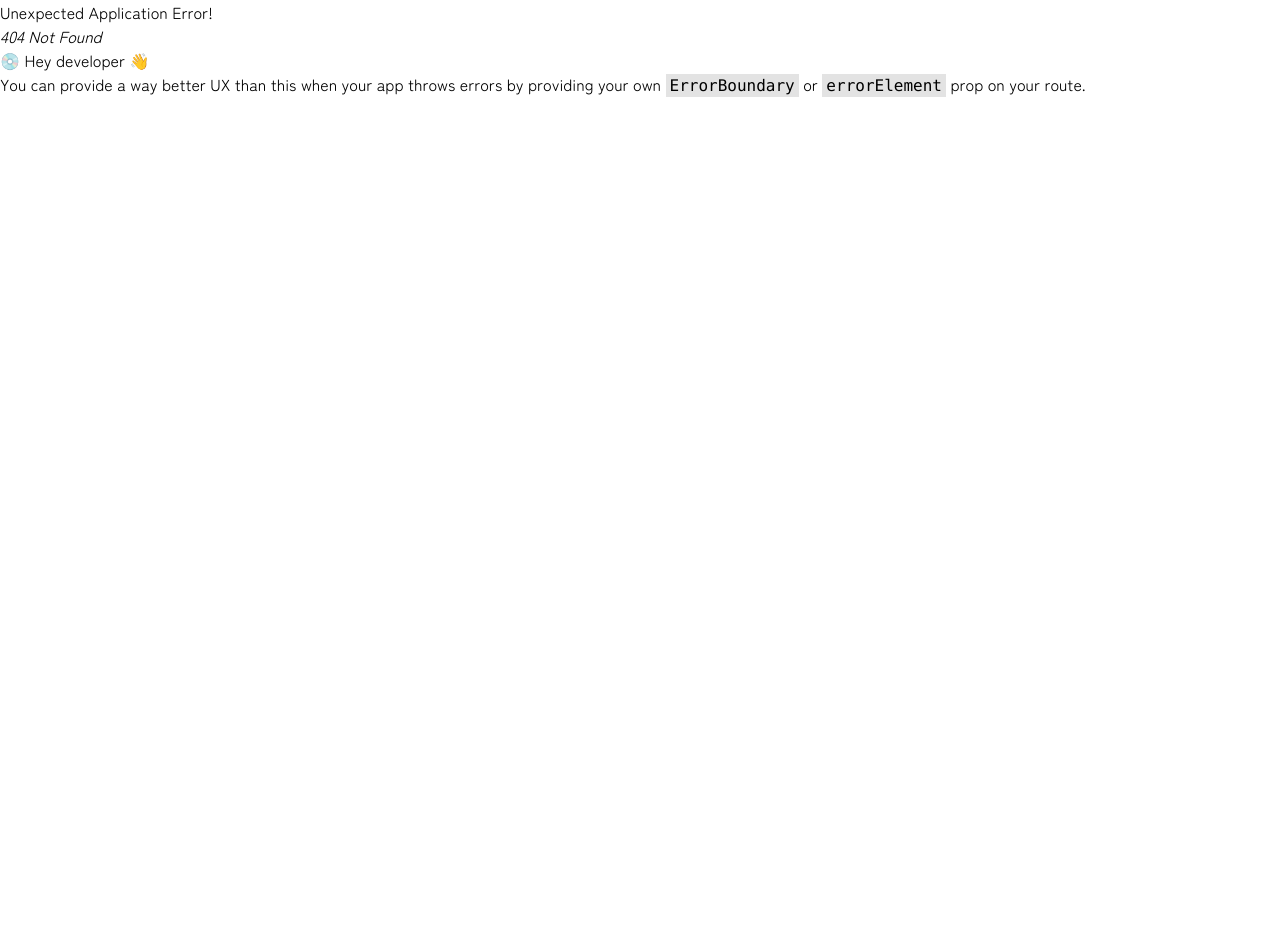
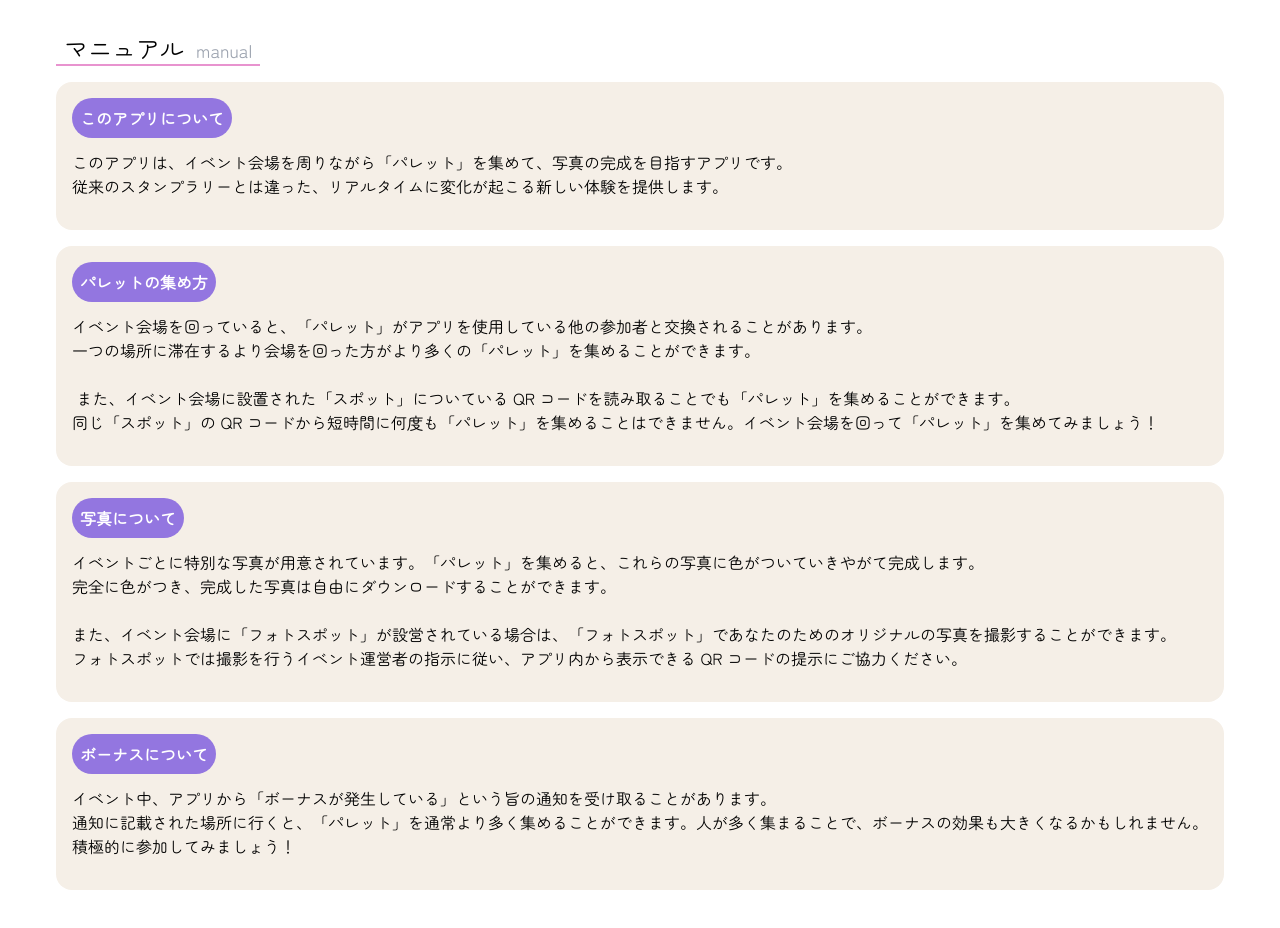
Before and after one commit to after-school-garbage-squad/repaint-LP, a React (Vite) app: page /webview in a window 1280 px wide. Before the commit this address had no page. Shown: the top 928 px of the page. Before the commit the page ends 800 px from the top, so only its background shows below. Built offline with nearby package versions, Linux system fonts and the light colour scheme.

Commit message:
feat: web-viewページの作成

```diff
--- a/package.json
+++ b/package.json
@@ -7,7 +7,7 @@
     "dev": "vite",
     "build": "tsc && vite build",
     "lint": "eslint src --ext ts,tsx --report-unused-disable-directives --max-warnings 0",
-    "lint:fix": "eslint src --ext ts,tsx --fix & pnpm fmt",
+    "lint:fix": "eslint src --ext ts,tsx --fix && pnpm fmt",
     "fmt": "prettier -w src",
     "gen:visualizer": "vite-bundle-visualizer -o docs/index.html",
     "preview": "vite preview"
--- a/src/main.tsx
+++ b/src/main.tsx
@@ -9,6 +9,7 @@ import "./index.css";
 import { Manual } from "./pages/manual.tsx";
 import { Privacy } from "./pages/privacy.tsx";
 import { Terms } from "./pages/terms.tsx";
+import { WebView } from "./pages/webview.tsx";
 
 const route = createBrowserRouter([
   {
@@ -27,6 +28,10 @@ const route = createBrowserRouter([
     path: "/terms",
     element: <Terms />,
   },
+  {
+    path: "/webview",
+    element: <WebView />,
+  },
 ]);
 
 createRoot(document.querySelector("#root") as HTMLElement).render(
--- /dev/null
+++ b/src/pages/webview.tsx
@@ -0,0 +1,9 @@
+import { ManualSection } from "../ui/ManualSection/manual-section";
+
+export const WebView = () => {
+  return (
+    <div className={"mb-20"}>
+      <ManualSection />
+    </div>
+  );
+};
--- a/src/ui/AboutSection/about-section.tsx
+++ b/src/ui/AboutSection/about-section.tsx
@@ -31,7 +31,8 @@ export function AboutSection() {
     <SectionLayout
       title="アプリについて"
       subTitle={'what is "Re:paint"?'}
-      sectionId="about">
+      sectionId="about"
+    >
       <p className={"mt-4  px-4 "}>
         このアプリは、イベント会場を周りながら「パレット」を集めて、写真の完成を目指すアプリです。
         <br />
@@ -40,7 +41,8 @@ export function AboutSection() {
       <ul
         className={
           "m-auto mt-16 flex w-max flex-col flex-wrap justify-center gap-8 md:w-full md:flex-row"
-        }>
+        }
+      >
         {explainList.map((index) => (
           <li key={index.cardIndex}>
             <ExplainCard
--- a/src/ui/Header/components/mobile-menu.tsx
+++ b/src/ui/Header/components/mobile-menu.tsx
@@ -25,7 +25,8 @@ export function MobileMenu({ menuList }: MenuProps) {
             className={
               "mr-4 rounded-lg bg-white shadow-xl duration-75 animate-in zoom-in-95 slide-in-from-top-2"
             }
-            sideOffset={8}>
+            sideOffset={8}
+          >
             {menuList.map((index) => (
               <Menuitem {...index} key={index.href} />
             ))}
--- a/src/ui/HowToUseSection/how-to-use-section.tsx
+++ b/src/ui/HowToUseSection/how-to-use-section.tsx
@@ -5,7 +5,8 @@ export function HowToUseSection() {
     <SectionLayout
       title="アプリの使いかた"
       subTitle={'How to use "Re:paint"?'}
-      sectionId="howtouse">
+      sectionId="howtouse"
+    >
       <p className="mt-4 px-4">
         アプリの使い方は
         <a href="/manual" className="px-1 text-purple underline">
--- a/src/ui/LinkSection/link-section.tsx
+++ b/src/ui/LinkSection/link-section.tsx
@@ -5,7 +5,8 @@ export function LinkSection() {
     <SectionLayout
       title="ダウンロード"
       subTitle={'Download "Re:paint"'}
-      sectionId="download">
+      sectionId="download"
+    >
       <p className="mt-4 text-xl">10/12リリース予定</p>
     </SectionLayout>
   );
```
